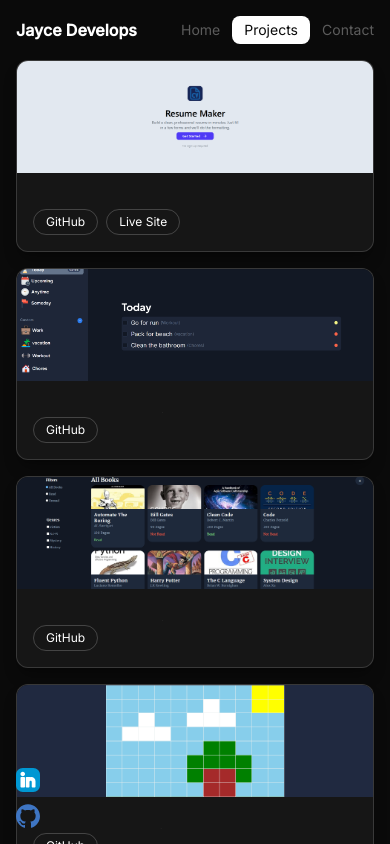
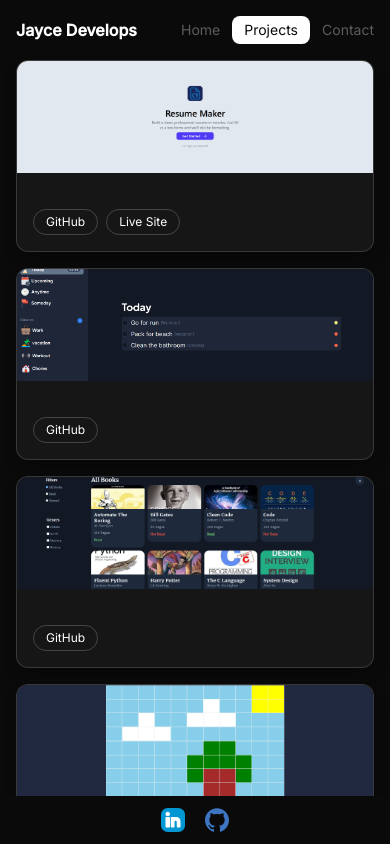
Before and after one commit to JayceDevelops/personal-portfolio-react, a React (Vite) app: page /Projects in a window 390 px wide. Built offline with nearby package versions, Linux system fonts and the light colour scheme; no server answers.

Commit message:
Fixed a few bugs

```diff
--- a/src/components/Socials.jsx
+++ b/src/components/Socials.jsx
@@ -1,15 +1,29 @@
 import linkedin from '../assets/linkedin.svg';
 import github from '../assets/github.svg';
 
-export default function Socials() {
-    return (
-        <div className="fixed bottom-4 left-4 flex flex-col items-center gap-3 sm:bottom-5 sm:left-8 sm:gap-5">
+export default function Socials({ inline = false, className = "" }) {
+    const links = (
+        <>
             <a href="https://linkedin.com/in/jayceiezzi" target="_blank" rel="noopener noreferrer">
                 <img src={linkedin} alt="LinkedIn" className="h-6 w-6 sm:h-8 sm:w-8" />
             </a>
             <a href="https://github.com/jaycedevelops" target="_blank" rel="noopener noreferrer">
                 <img src={github} alt="GitHub" className="h-6 w-6 sm:h-8 sm:w-8" />
             </a>
+        </>
+    );
+
+    if (inline) {
+        return (
+            <div className={`flex flex-row items-center justify-center gap-5 ${className}`}>
+                {links}
+            </div>
+        );
+    }
+
+    return (
+        <div className={`fixed bottom-4 left-4 flex flex-col items-center gap-3 sm:bottom-5 sm:left-8 sm:gap-5 ${className}`}>
+            {links}
         </div>
     );
 }
--- a/src/pages/Projects.jsx
+++ b/src/pages/Projects.jsx
@@ -51,12 +51,15 @@ export default function Projects() {
         <div className="flex flex-col bg-background h-dvh overflow-hidden">
             <Nav/>
 
-            <div className="grid flex-1 min-h-0 grid-cols-1 sm:grid-cols-2 auto-rows-[minmax(12rem,1fr)] sm:grid-rows-2 gap-4 px-4 sm:px-6 lg:pl-24 lg:pr-8 pb-24 sm:pb-5 overflow-y-auto">
+            <div className="grid flex-1 min-h-0 grid-cols-1 lg:grid-cols-2 auto-rows-[minmax(12rem,1fr)] lg:grid-rows-2 gap-4 px-4 sm:px-6 lg:pl-24 lg:pr-8 pb-4 lg:pb-5 overflow-y-auto">
                 {projects.map((project, index) => (
                     <Project key={index} {...project} />
                 ))}
             </div>
-            <Socials/>
+            <div className="flex justify-center py-3 lg:hidden">
+                <Socials inline/>
+            </div>
+            <Socials className="hidden lg:flex"/>
         </div>
     );
 }
```
